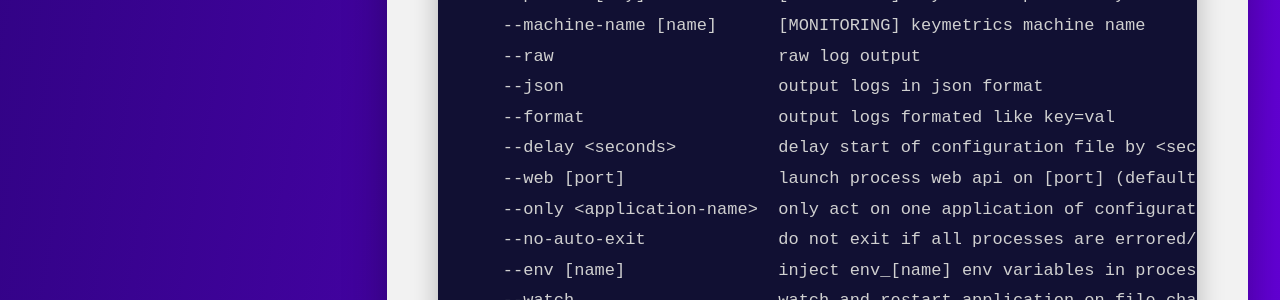
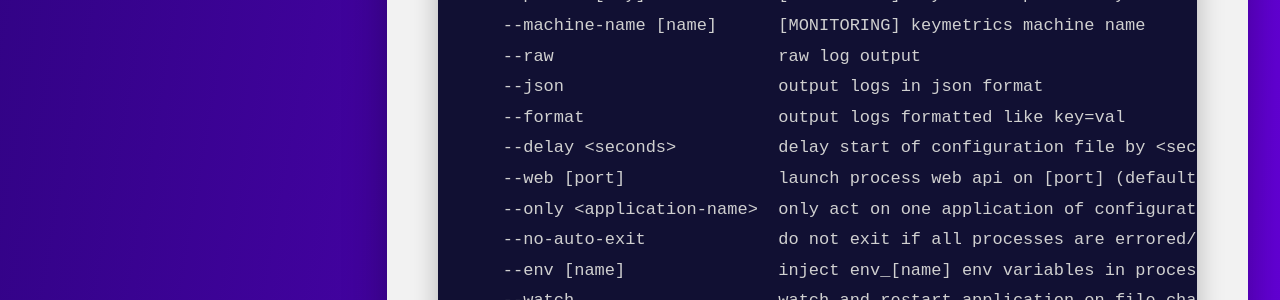
Before and after one commit to pm2-hive/pm2-hive.github.io, a Jekyll site: the page built from docs/features/docker.md, in a window 1280 px wide and 1400 px high, scrolled down 5035 px. Shown: the part 611-911 px from the top of the window. Built offline with Jekyll 4.4.1, drawn with Linux system fonts in a browser that asks for light colours; comment, search, counter and statistics services are not loaded; some of the changed text lies outside the part shown.

Commit message:
fixed typos in docker.md

```diff
--- a/docs/features/docker.md
+++ b/docs/features/docker.md
@@ -178,7 +178,7 @@ Here is the pm2-runtime helper:
     --machine-name [name]      [MONITORING] keymetrics machine name
     --raw                      raw log output
     --json                     output logs in json format
-    --format                   output logs formated like key=val
+    --format                   output logs formatted like key=val
     --delay <seconds>          delay start of configuration file by <seconds>
     --web [port]               launch process web api on [port] (default to 9615)
     --only <application-name>  only act on one application of configuration
```
Also changed, not shown: other parts of docs/features/docker.md (+2 -2 lines).
